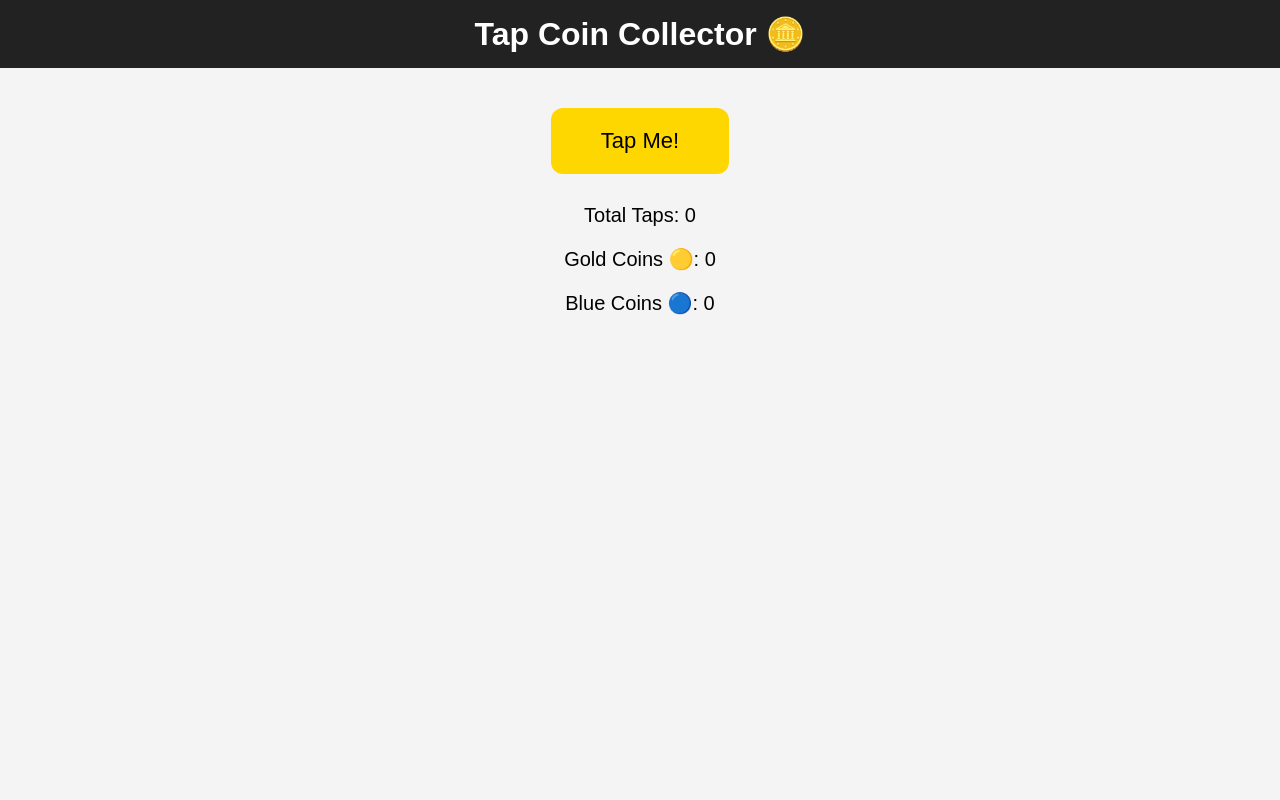
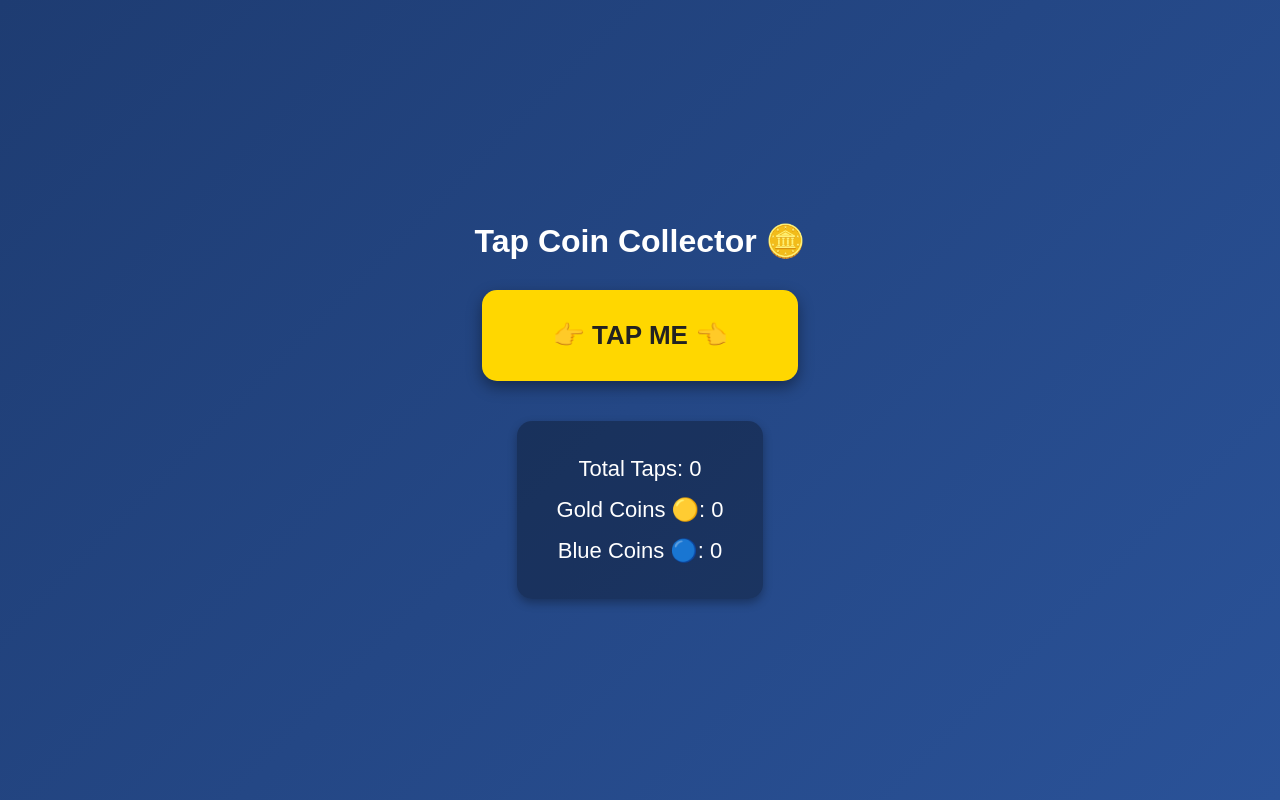
Before and after one commit to DanMuhammad/DMD, a plain HTML site: page index.html in a window 1280 px wide. Drawn offline with Linux system fonts and the light colour scheme.

Commit message:
Update index.html

```diff
--- a/index.html
+++ b/index.html
@@ -8,55 +8,63 @@
     body {
       font-family: Arial, sans-serif;
       text-align: center;
-      background: #f4f4f4;
+      background: linear-gradient(135deg, #1e3c72, #2a5298);
+      color: #fff;
       margin: 0;
-      padding: 0;
+      height: 100vh;
+      display: flex;
+      flex-direction: column;
+      justify-content: center;
+      align-items: center;
     }
     h1 {
-      background: #222;
-      color: #fff;
-      padding: 15px;
-      margin: 0;
-    }
-    #game {
-      margin-top: 40px;
+      font-size: 32px;
+      margin-bottom: 30px;
     }
     #tapButton {
-      font-size: 22px;
-      padding: 20px 50px;
+      font-size: 26px;
+      padding: 30px 70px;
       border: none;
-      border-radius: 12px;
+      border-radius: 15px;
       background: gold;
+      color: #222;
+      font-weight: bold;
       cursor: pointer;
-      transition: transform 0.1s;
+      box-shadow: 0 6px 15px rgba(0,0,0,0.4);
+      transition: transform 0.15s, background 0.3s;
     }
     #tapButton:active {
-      transform: scale(0.95);
+      transform: scale(0.9);
+      background: #ffd700;
     }
     .stats {
-      margin-top: 30px;
-      font-size: 20px;
+      margin-top: 40px;
+      font-size: 22px;
+      background: rgba(0,0,0,0.3);
+      padding: 20px 40px;
+      border-radius: 15px;
+      box-shadow: 0 4px 10px rgba(0,0,0,0.3);
+    }
+    .stats p {
+      margin: 15px 0;
     }
   </style>
 </head>
 <body>
   <h1>Tap Coin Collector 🪙</h1>
 
-  <div id="game">
-    <button id="tapButton">Tap Me!</button>
-    <div class="stats">
-      <p>Total Taps: <span id="taps">0</span></p>
-      <p>Gold Coins 🟡: <span id="gold">0</span></p>
-      <p>Blue Coins 🔵: <span id="blue">0</span></p>
-    </div>
+  <button id="tapButton">👉 TAP ME 👈</button>
+
+  <div class="stats">
+    <p>Total Taps: <span id="taps">0</span></p>
+    <p>Gold Coins 🟡: <span id="gold">0</span></p>
+    <p>Blue Coins 🔵: <span id="blue">0</span></p>
   </div>
 
   <script>
-    // Fixed thresholds
     const goldThreshold = 1000;
     const blueThreshold = 5000;
 
-    // Game state
     let taps = 0;
     let gold = 0;
     let blue = 0;
@@ -69,13 +77,11 @@
     button.addEventListener("click", () => {
       taps++;
 
-      // Check gold coin
       if (taps % goldThreshold === 0) {
         gold++;
         goldEl.textContent = gold;
       }
 
-      // Check blue coin
       if (taps % blueThreshold === 0) {
         blue++;
         blueEl.textContent = blue;
```
